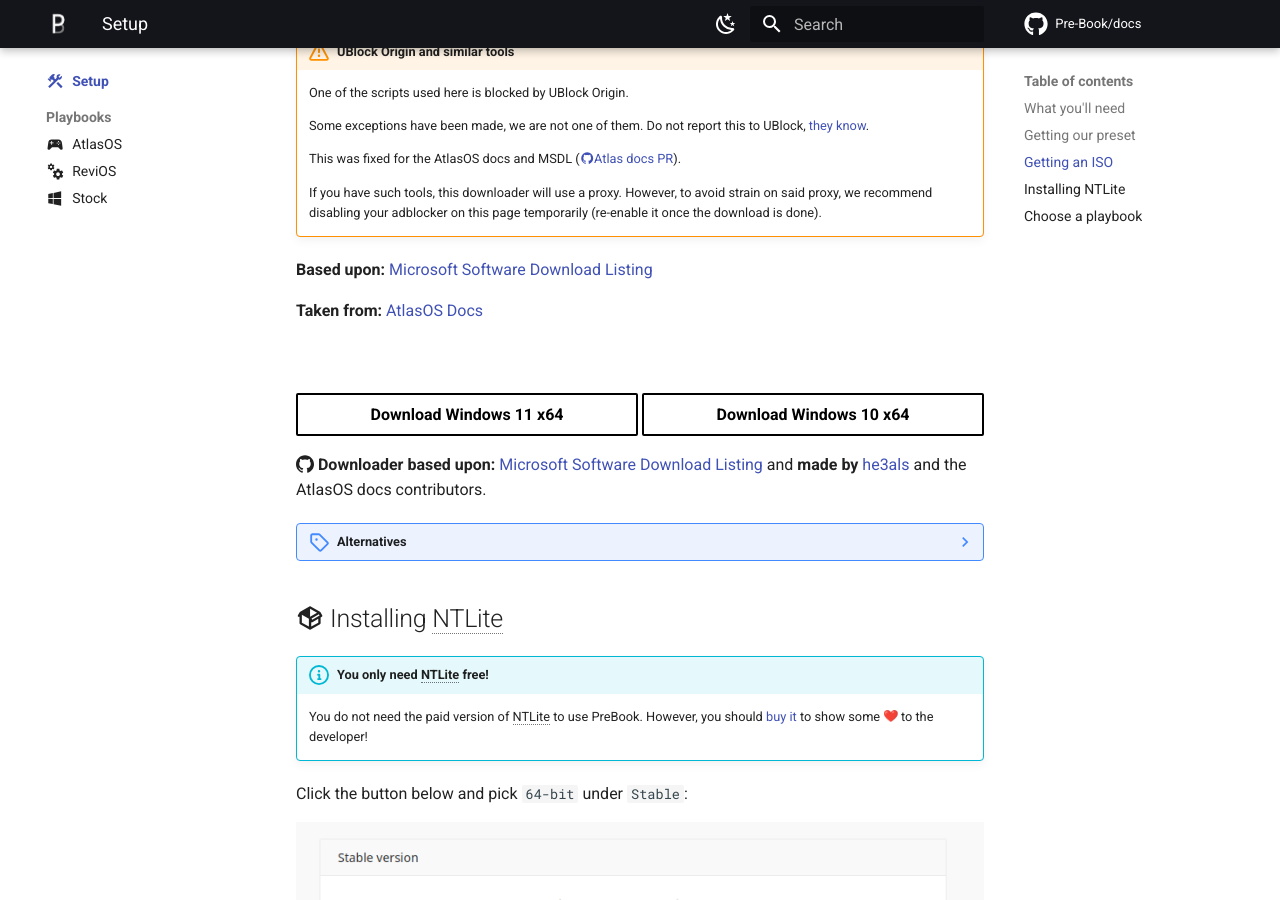
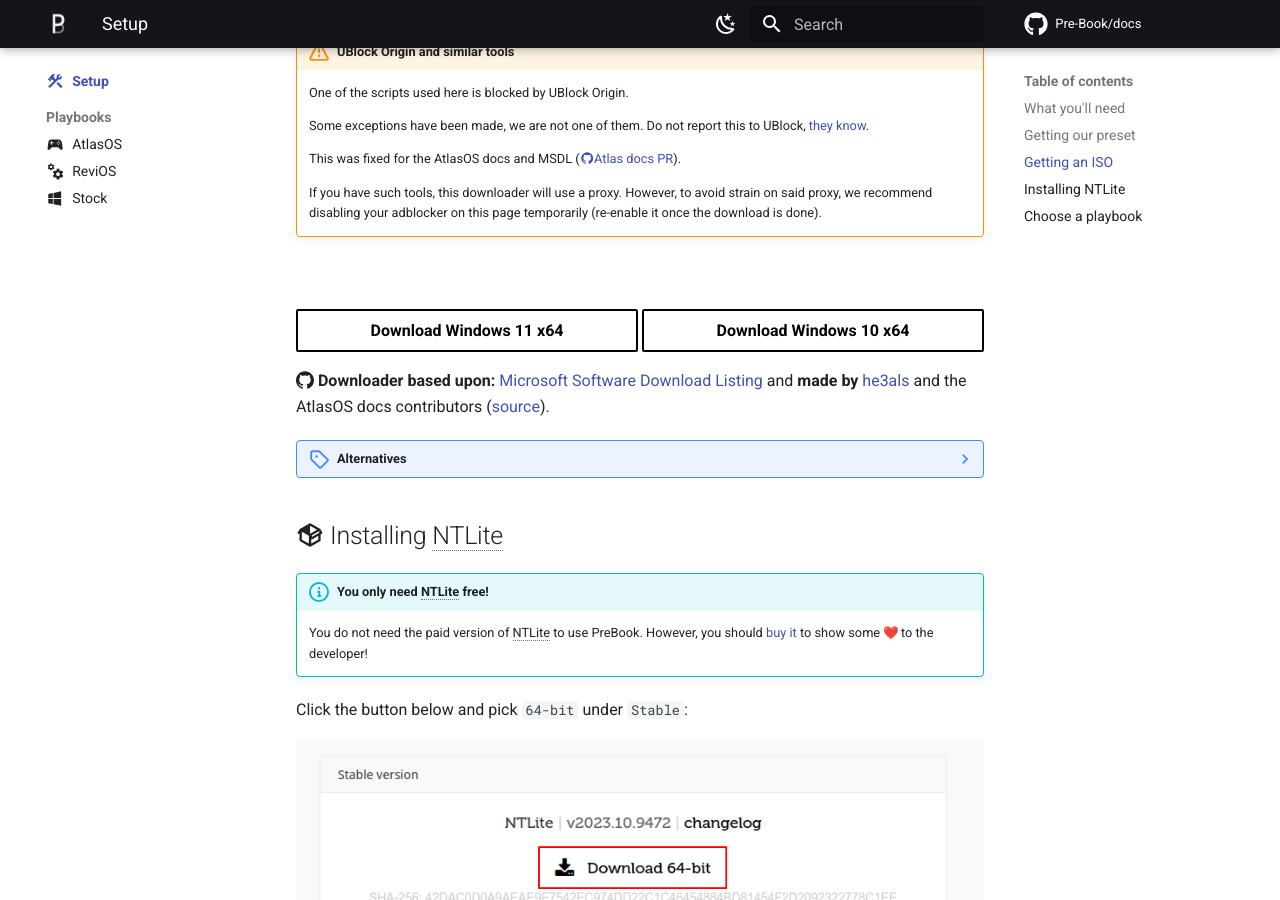
Before and after one commit to Pre-Book/docs, an MkDocs documentation site: the page built from docs/setup/README.md, in a window 1280 px wide and 900 px high, scrolled down 1742 px. Built offline with MkDocs 1.6.1 and Material for MkDocs 9.7.7, drawn with Linux system fonts in a browser that asks for light colours; emoji names are drawn with the system emoji font; comment, search, counter and statistics services are not loaded.

Commit message:
fix(msdl): fix last fix

```diff
--- a/docs/setup/README.md
+++ b/docs/setup/README.md
@@ -65,10 +65,6 @@ To do this, you can use the downloader below. Simply press one of the download b
 
     If you have such tools, this downloader will use a proxy. However, to avoid strain on said proxy, we recommend disabling your adblocker on this page temporarily (re-enable it once the download is done).
 
-**Based upon:** [Microsoft Software Download Listing](https://github.com/massgravel/msdl)
-
-**Taken from:** [AtlasOS Docs](https://github.com/Atlas-OS/docs/blob/master/docs/javascripts/msdl.js)
-
 
 <br><br>
 
@@ -107,7 +103,7 @@ To do this, you can use the downloader below. Simply press one of the download b
 <input id="msdl-session-id" type="hidden">
 </center>
 
-:simple-github: **Downloader based upon:** [Microsoft Software Download Listing](https://github.com/massgravel/msdl) and **made by** [he3als](https://he3als.xyz) and the AtlasOS docs contributors.
+:simple-github: **Downloader based upon:** [Microsoft Software Download Listing](https://github.com/massgravel/msdl) and **made by** [he3als](https://he3als.xyz) and the AtlasOS docs contributors ([source](https://github.com/Atlas-OS/docs/blob/master/docs/javascripts/msdl.js)).
 
 
 
```
